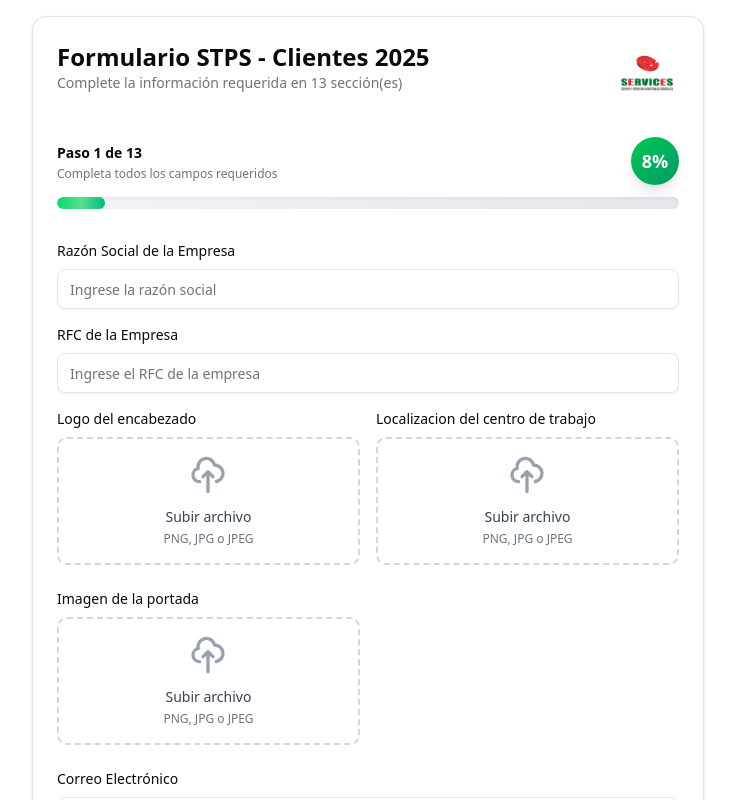
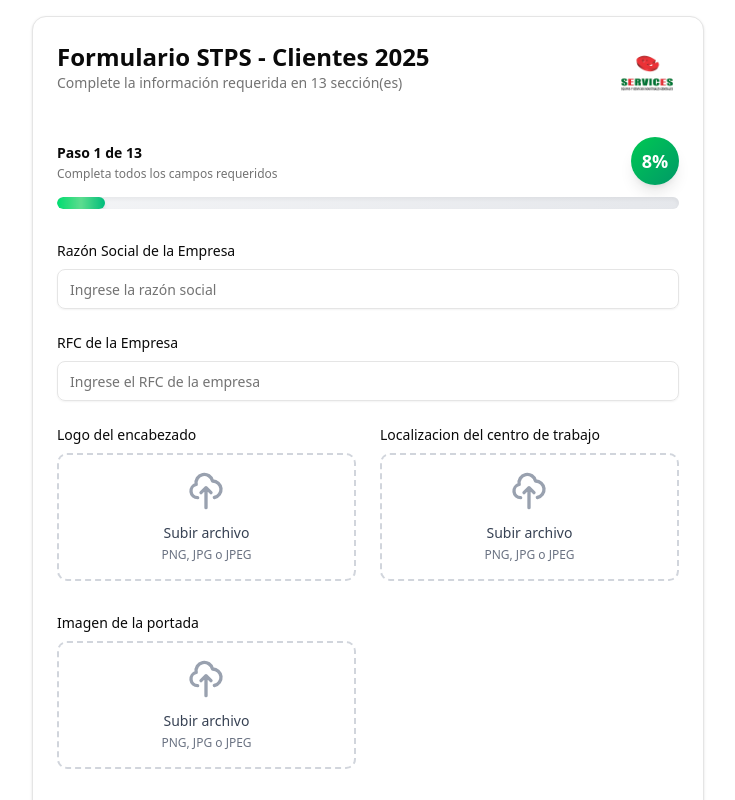
Before and after one commit to alan-wh0/eFlowss, a React (Vite) app: page / in a window 1280 px wide. Shown: the top 800 px of the page, without its empty margins (272-1007 px from the left). Built offline with nearby package versions, Linux system fonts and the light colour scheme.

Commit message:
estilos v1.3

```diff
--- a/src/App.tsx
+++ b/src/App.tsx
@@ -633,7 +633,7 @@ const FormField: React.FC<{
 
   if (type === "heading") {
     return (
-      <div className="pt-4 pb-2 md:col-span-2">
+      <div className="pt-4 pb-2 sm:col-span-2">
         <h3 className="text-base font-semibold text-foreground border-b pb-2">{label}</h3>
       </div>
     )
@@ -692,7 +692,7 @@ const FormField: React.FC<{
 
   if (type === "textarea") {
     return (
-      <div className="space-y-2 md:col-span-2">
+      <div className="space-y-2 sm:col-span-2">
         <Label htmlFor={id} className="text-sm font-medium">{label}</Label>
         <Textarea
           id={id}
@@ -746,7 +746,7 @@ const FormField: React.FC<{
     name.includes("ADMINISTRATIVOS")
 
   return (
-    <div className={`space-y-2 ${isCompactField ? "" : "md:col-span-2"}`}>
+    <div className={`space-y-2 ${isCompactField ? "" : "sm:col-span-2"}`}>
       <Label htmlFor={id} className="text-sm font-medium">{label}</Label>
       <Input
         id={id}
@@ -1050,7 +1050,7 @@ export default function FormSTPS() {
 
           <form onSubmit={handleSubmit}>
             {step < TOTAL_STEPS ? (
-              <div className="grid grid-cols-1 md:grid-cols-2 gap-4">
+              <div className="grid grid-cols-1 sm:grid-cols-2 gap-4 sm:gap-6">
                 {currentFields.map((field) => (
                   <FormField
                     key={field.id}
```
